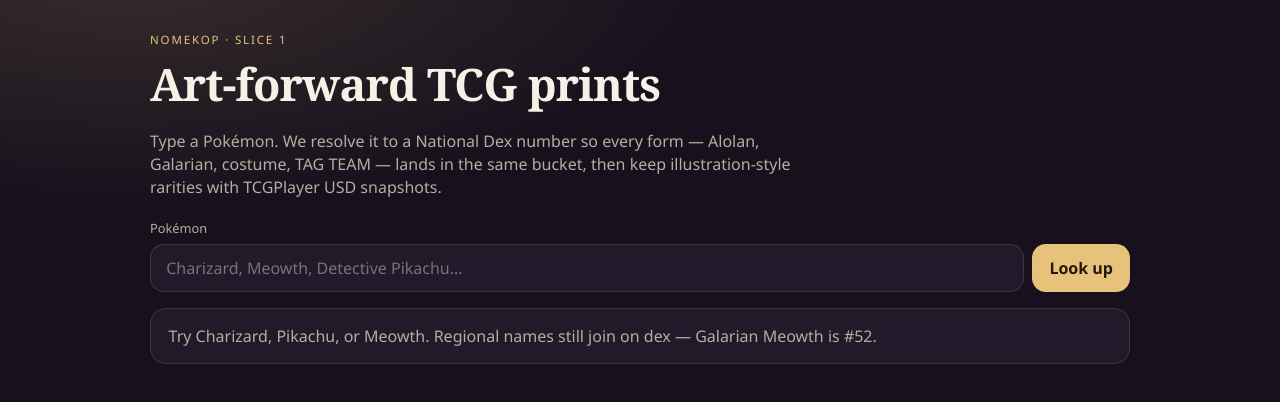
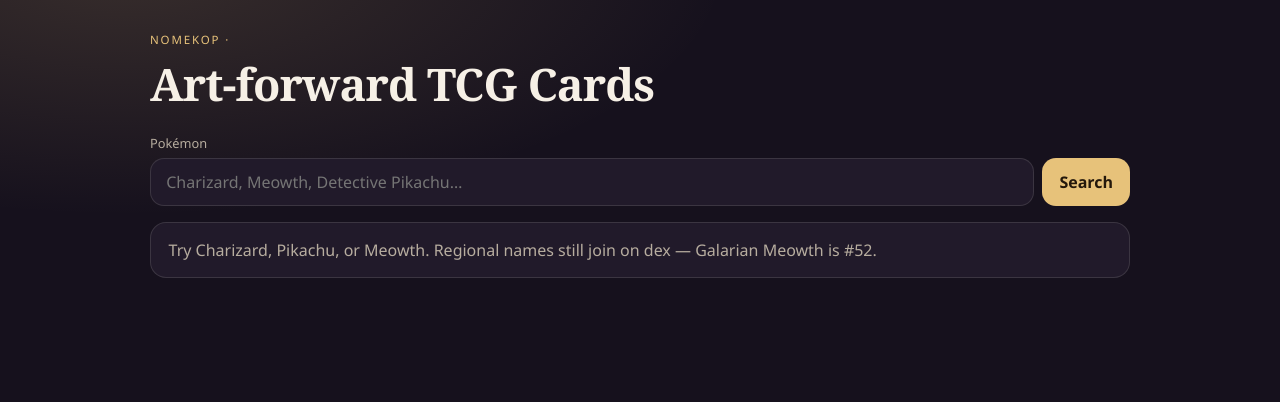
Before and after one commit to errix/Nomekop, a React (Vite) app: page / in a window 1280 px wide. Shown: the top 402 px of the page. Built offline with nearby package versions, Linux system fonts and the light colour scheme.

Commit message:
feat: chrome copy tweaks (NOMEKOP ·, Cards title, Search) (#12)
Drop the SLICE 1 kicker label while keeping NOMEKOP · (slot after the
middle dot), retitle to Art-forward TCG Cards, remove the lede, and
rename the primary action to Search.

Co-authored-by: errix <errix@users.noreply.github.com>

```diff
--- a/src/App.tsx
+++ b/src/App.tsx
@@ -65,13 +65,8 @@ export default function App() {
   return (
     <div className="app">
       <header className="hero">
-        <p className="eyebrow">Nomekop · slice 1</p>
-        <h1>Art-forward TCG prints</h1>
-        <p className="lede">
-          Type a Pokémon. We resolve it to a National Dex number so every form — Alolan,
-          Galarian, costume, TAG TEAM — lands in the same bucket, then keep illustration-style
-          rarities with TCGPlayer USD snapshots.
-        </p>
+        <p className="eyebrow">Nomekop · </p>
+        <h1>Art-forward TCG Cards</h1>
         <SearchBar value={query} onChange={setQuery} onSelect={(entry) => void lookup(entry)} />
       </header>
 
--- a/src/components/SearchBar.tsx
+++ b/src/components/SearchBar.tsx
@@ -76,7 +76,7 @@ export function SearchBar({ value, onChange, onSelect }: Props) {
             }
           }}
         />
-        <button type="submit">Look up</button>
+        <button type="submit">Search</button>
       </div>
       {open && suggestions.length > 0 && (
         <ul id={listId} className="suggestions" role="listbox">
```
